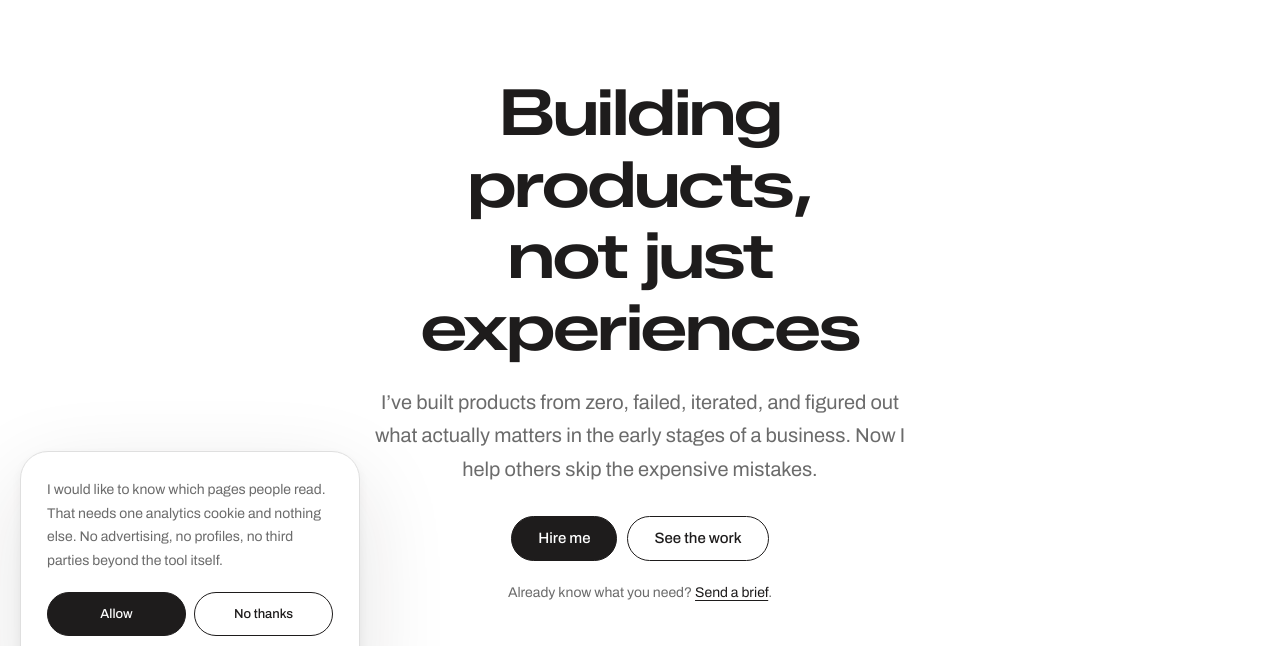
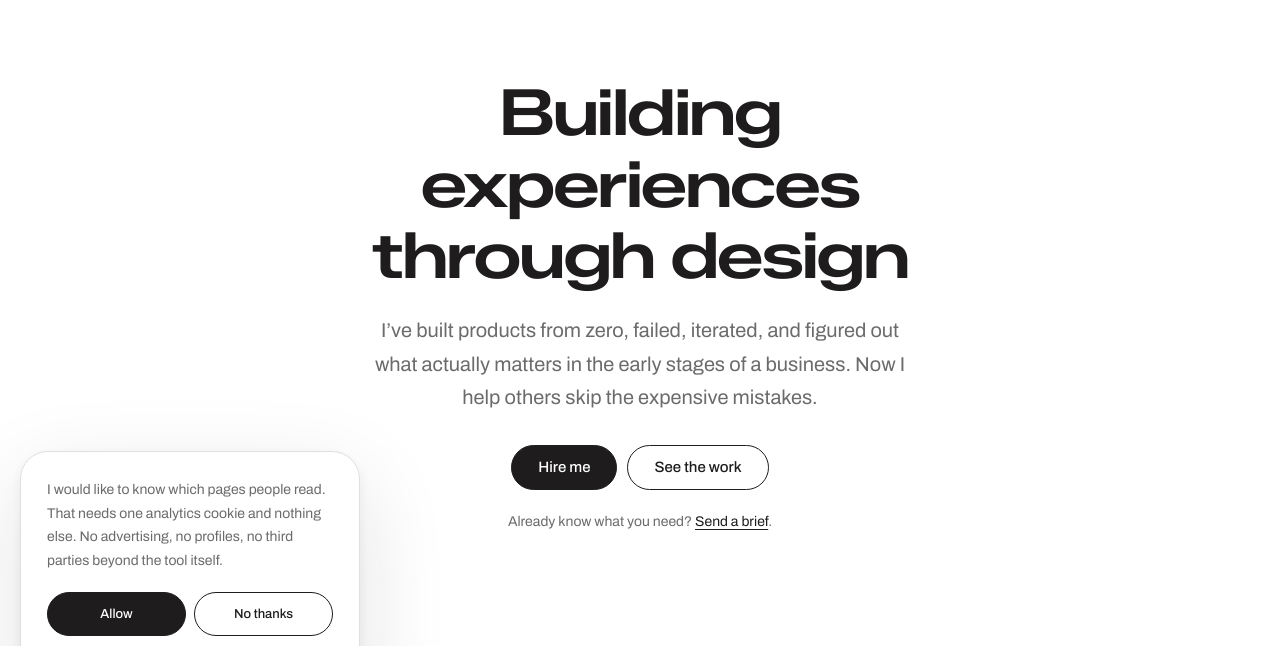
Before and after one commit to sgualda/sgualda, an Astro site: page / in a window 1280 px wide. Shown: the part 76-722 px from the top of the page. Built offline with nearby package versions, Linux system fonts and the light colour scheme; Astro itself is replaced by a stand-in of ours.

Commit message:
Put the original h1 back on the home page
Sergio's call, and it is his line. Reverted from "Building products, not just
experiences" to "Building experiences through design".

The comment goes back to describing what is true rather than justifying the
change, and records the trade instead of dropping it: this line carries no term
anybody searches for, so the <title> does that work alone. The finding it came
from is not about the h1 in isolation — H1 in the audit is that the four
commercial pages are thin, and /case-studies/ at 61 words is the bigger half of
it. That stays open.

The writing section stays. It was the part that moved the numbers: essays from
depth 5 to 2, /writing/ 4 to 1, /about/ 6 to 1.

```diff
--- a/src/pages/index.astro
+++ b/src/pages/index.astro
@@ -82,12 +82,15 @@ const principles = [
 
   <!-- ── hero ── -->
   <section class="col hero">
-    {/* "Building experiences through design" said nothing a hundred thousand
-        other portfolios do not also say: no entity, no specialism, nothing to
-        rank for and nothing to remember. The <title> already carried "product
-        designer" and the h1 contradicted it. Same cadence, same three lines,
-        but the noun is now the thing being sold. */}
-    <h1>Building<br />products,<br />not just experiences</h1>
+    {/* Sergio's wording, kept deliberately. It was swapped for "Building
+        products, not just experiences" to get a commercial term into the h1 and
+        swapped back on his call.
+
+        The trade is real and stays open: this line carries no term anybody
+        searches for, so the <title> is doing that work alone. See H1 in
+        SEARCH-INTELLIGENCE-AUDIT.md — the finding is about the four commercial
+        pages being thin, and the h1 is one part of it, not the whole. */}
+    <h1>Building<br />experiences<br />through design</h1>
     <p class="sub">
       I’ve built products from zero, failed, iterated, and figured out what actually matters in
       the early stages of a business. Now I help others skip the expensive mistakes.
```
